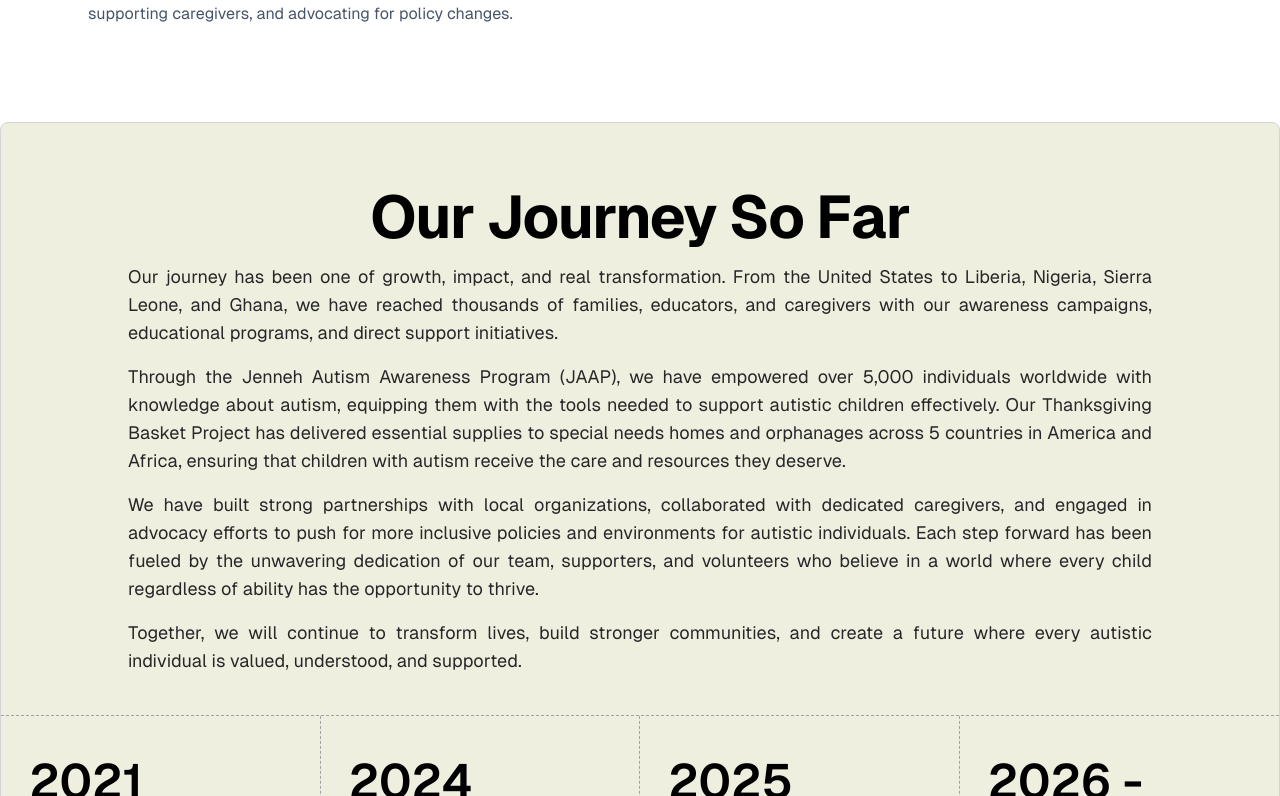
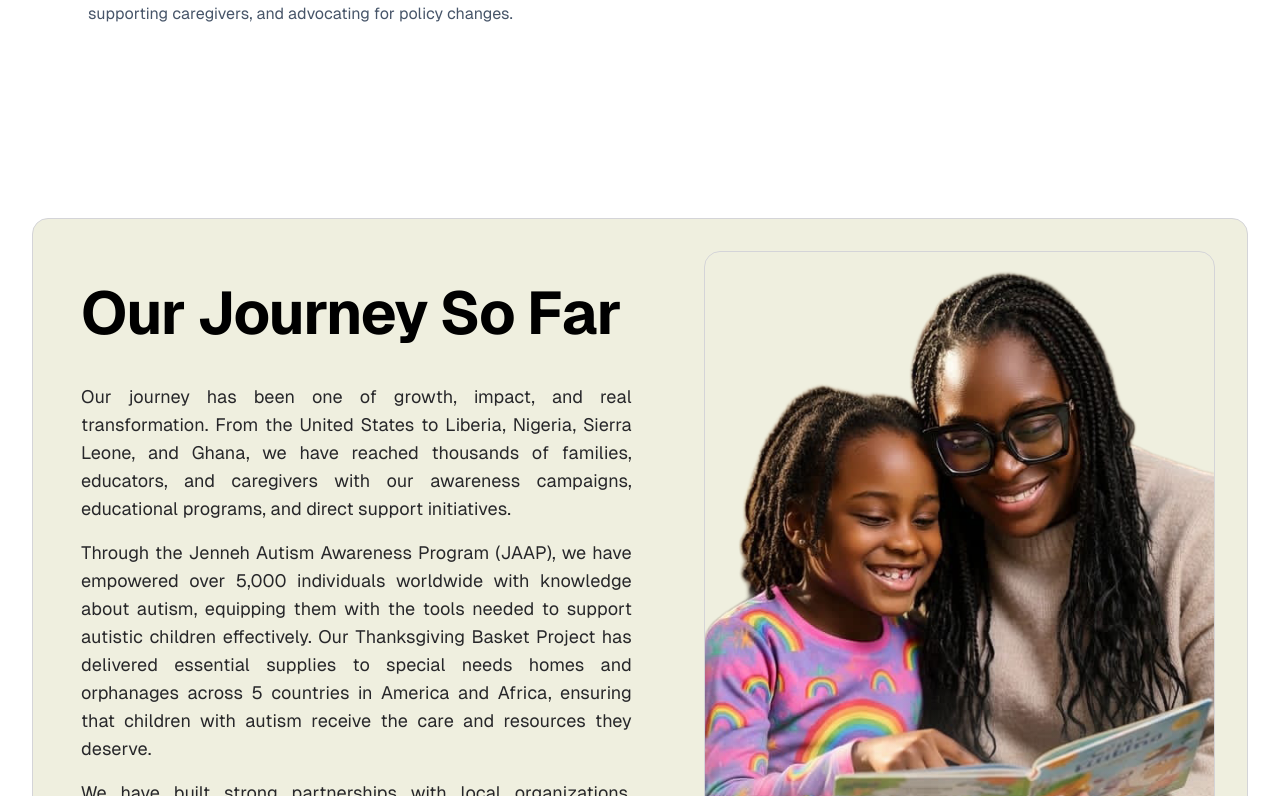
Before and after one commit to Nathaniyell/Jaai, a Next.js app: page /about in a window 1280 px wide. Shown: the part 3104-3900 px from the top of the page. Built offline with nearby package versions, Linux system fonts and the light colour scheme.

Commit message:
Enhance About, Donate, and Get Involved pages by adding a section wrapper, updating donation links to WhatsApp, and restructuring the journey years grid for improved layout and content clarity.

```diff
--- a/app/about/page.tsx
+++ b/app/about/page.tsx
@@ -57,7 +57,9 @@ export default function AboutPage() {
         </div>
       </div>
 
-      <Component />
+      <section className="px-4 py-16 sm:px-6 lg:px-8 lg:py-24">
+        <Component />
+      </section>
       <div className="">
         <Partners />
       </div>
--- a/app/donate/page.tsx
+++ b/app/donate/page.tsx
@@ -5,7 +5,7 @@ import { Button } from "@/components/ui/button";
 import { Card, CardContent, CardHeader } from "@/components/ui/card";
 import { buildMetadata } from "@/lib/metadata";
 import Link from "next/link";
-// import Partners from "@/components/partners";
+import { whatsappDonateUrl } from "@/data/site";
 
 export const metadata = buildMetadata(
   "Donate",
@@ -13,7 +13,6 @@ export const metadata = buildMetadata(
   "/donate",
 );
 
-const whatsappDonateUrl = "https://wa.me/+16124721228";
 
 export default function DonatePage() {
   const supportCards = [
--- a/app/get-involved/page.tsx
+++ b/app/get-involved/page.tsx
@@ -1,6 +1,7 @@
 import { SectionWrapper } from "@/components/section-wrapper";
 import { OrbitingAvatarsCTA } from "@/components/orbiting-avatars-cta";
 import { buildMetadata } from "@/lib/metadata";
+import { whatsappDonateUrl } from "@/data/site";
 
 export const metadata = buildMetadata(
   "Get Involved",
@@ -17,8 +18,8 @@ export default function GetInvolvedPage() {
           title="Support Children, Support Families"
           description="Every contribution helps JAI Network expand autism awareness, family support services, and inclusive education."
           actions={[
-            { text: "Volunteer", href: "/get-involved" },
-            { text: "Partner", href: "/donate" },
+            { text: "Volunteer", href: whatsappDonateUrl },
+            { text: "Partner", href: whatsappDonateUrl },
             { text: "Donate", href: "/donate" },
           ]}
           orbitRadius={18}
--- a/components/journey-years-grid.tsx
+++ b/components/journey-years-grid.tsx
@@ -1,83 +1,96 @@
-import {
-  Flower2,
-  Grid3X3,
-  Sparkles,
-  Sun,
-} from "lucide-react";
+import Image from "next/image";
 
 import { cn } from "@/lib/utils";
-
-export const Component = () => {
-
-
 
 const yearCards = [
   {
     year: "2021",
-      title: "We make things simple",
     description:
       "JAI Network launched with a focused mission: clear, practical autism support and awareness for families and communities.",
-      icon: Flower2,
   },
   {
     year: "2024",
-      title: "We focus on real results",
     description:
       "Our outreach scaled through awareness campaigns, helping caregivers and educators access actionable support tools.",
-      icon: Sparkles,
   },
   {
     year: "2025",
-      title: "We know what works",
     description:
       "Parent and caregiver workshops expanded, backed by proven approaches that improved confidence and care outcomes.",
-      icon: Sun,
   },
   {
     year: "2026 - date",
-      title: "With you all the way",
     description:
       "Cross-country delivery strengthened partnerships and ensured ongoing support systems for long-term impact.",
-      icon: Grid3X3,
   },
 ];
 
+export const Component = () => {
   return (
-    <div
-      className={cn(
-        "overflow-hidden rounded-lg border border-zinc-300 bg-[#efefdf]",
-      )}
-    >
-      <div className="relative px-6 pb-10 pt-12 md:px-12 md:pt-16">
-        <h1 className="mx-auto max-w-3xl text-center text-4xl font-bold tracking-tight text-black md:text-6xl">
+    <div className={cn("mx-auto max-w-7xl overflow-hidden rounded-2xl border border-zinc-300 bg-[#efefdf] px-4 sm:px-6 lg:px-8")}>
+      <div className="grid items-stretch lg:grid-cols-[1.05fr_0.95fr] lg:gap-10">
+        <div className="px-2 pb-10 pt-12 md:px-4 md:pt-16 lg:pb-16">
+          <h2 className="mx-auto max-w-3xl text-center text-4xl font-bold tracking-tight text-black lg:mx-0 lg:text-left md:text-5xl lg:text-6xl">
             Our Journey So Far
-        </h1>
-        <p className="mx-auto mt-4 max-w-5xl text-justify text-lg text-zinc-800">
-        Our journey has been one of growth, impact, and real transformation. From the United States to Liberia, Nigeria, Sierra Leone, and Ghana, we have reached thousands of families, educators, and caregivers with our awareness campaigns, educational programs, and direct support initiatives.
+          </h2>
+
+          <div className="relative mx-auto mt-8 aspect-[4/3] w-full max-w-xl overflow-hidden rounded-2xl shadow-lg lg:hidden">
+            <Image
+              src="/images/workshop.jpg"
+              alt="JAI Network workshop with caregivers and community members"
+              fill
+              className="object-cover"
+              sizes="(max-width: 1024px) 100vw, 480px"
+            />
+            <div className="absolute inset-0 bg-gradient-to-t from-black/25 via-transparent to-transparent" aria-hidden />
+          </div>
+
+          <div className="mt-8 space-y-4 text-justify text-lg text-zinc-800 lg:mt-10">
+            <p>
+              Our journey has been one of growth, impact, and real transformation. From the United States to Liberia,
+              Nigeria, Sierra Leone, and Ghana, we have reached thousands of families, educators, and caregivers with our
+              awareness campaigns, educational programs, and direct support initiatives.
             </p>
-        <p className="mx-auto mt-4 max-w-5xl text-justify text-lg text-zinc-800">
-        Through the Jenneh Autism Awareness Program (JAAP), we have empowered over 5,000 individuals worldwide with knowledge about autism, equipping them with the tools needed to support autistic children effectively. Our Thanksgiving Basket Project has delivered essential supplies to special needs homes and orphanages across 5 countries in America and Africa, ensuring that children with autism receive the care and resources they deserve.
+            <p>
+              Through the Jenneh Autism Awareness Program (JAAP), we have empowered over 5,000 individuals worldwide
+              with knowledge about autism, equipping them with the tools needed to support autistic children effectively.
+              Our Thanksgiving Basket Project has delivered essential supplies to special needs homes and orphanages
+              across 5 countries in America and Africa, ensuring that children with autism receive the care and resources
+              they deserve.
             </p>
-        <p className="mx-auto mt-4 max-w-5xl text-justify text-lg text-zinc-800">
-        We have built strong partnerships with local organizations, collaborated with dedicated caregivers, and engaged in advocacy efforts to push for more inclusive policies and environments for autistic individuals. Each step forward has been fueled by the unwavering dedication of our team, supporters, and volunteers who believe in a world where every child regardless of ability has the opportunity to thrive.
+            <p>
+              We have built strong partnerships with local organizations, collaborated with dedicated caregivers, and
+              engaged in advocacy efforts to push for more inclusive policies and environments for autistic individuals.
+              Each step forward has been fueled by the unwavering dedication of our team, supporters, and volunteers who
+              believe in a world where every child regardless of ability has the opportunity to thrive.
             </p>
-        <p className="mx-auto mt-4 max-w-5xl text-justify text-lg text-zinc-800">
-        Together, we will continue to transform lives, build stronger communities, and create a future where every autistic individual is valued, understood, and supported.
+            <p>
+              Together, we will continue to transform lives, build stronger communities, and create a future where every
+              autistic individual is valued, understood, and supported.
             </p>
+          </div>
+        </div>
+
+        <div className="relative hidden min-h-[520px] lg:block lg:min-h-full">
+          <div className="absolute inset-y-8 right-0 left-4 overflow-hidden rounded-2xl border border-zinc-300">
+            <Image
+              src="/images/hero-cropped2.png"
+              alt="JAI Network workshop with caregivers and community members"
+              fill
+              className="object-cover"
+              sizes="(min-width: 1024px) 45vw, 0px"
+              priority={false}
+            />
+            <div className="absolute inset-0 bg-gradient-to-t from-[#efefdf]/80 via-transparent to-transparent" aria-hidden />
+          </div>
+        </div>
       </div>
 
       <div className="grid border-t border-dashed border-zinc-400 md:grid-cols-2 lg:grid-cols-4">
         {yearCards.map((card) => (
-          <div
-            key={card.year}
-            className="border-dashed border-zinc-400 p-7 lg:border-r last:border-r-0"
-          >
-            <h4 className="mt-2 text-5xl font-semibold leading-tight text-black">
-              {card.year}
-            </h4>
-            <p className="mt-4 text-lg leading-7 text-zinc-800">
-              {card.description}
-            </p>
+          <div key={card.year} className="border-dashed border-zinc-400 p-7 lg:border-r last:border-r-0">
+            <h4 className="mt-2 text-5xl font-semibold leading-tight text-black">{card.year}</h4>
+            <p className="mt-4 text-lg leading-7 text-zinc-800">{card.description}</p>
           </div>
         ))}
       </div>
--- a/data/site.ts
+++ b/data/site.ts
@@ -8,3 +8,5 @@ export const navItems: NavItem[] = [
   { label: "Get Involved", href: "/get-involved" },
   { label: "Contact", href: "/contact" },
 ];
+
+export const whatsappDonateUrl = "https://wa.me/+16124721228";
```
Lines whose indentation alone changed are shown as unchanged.
